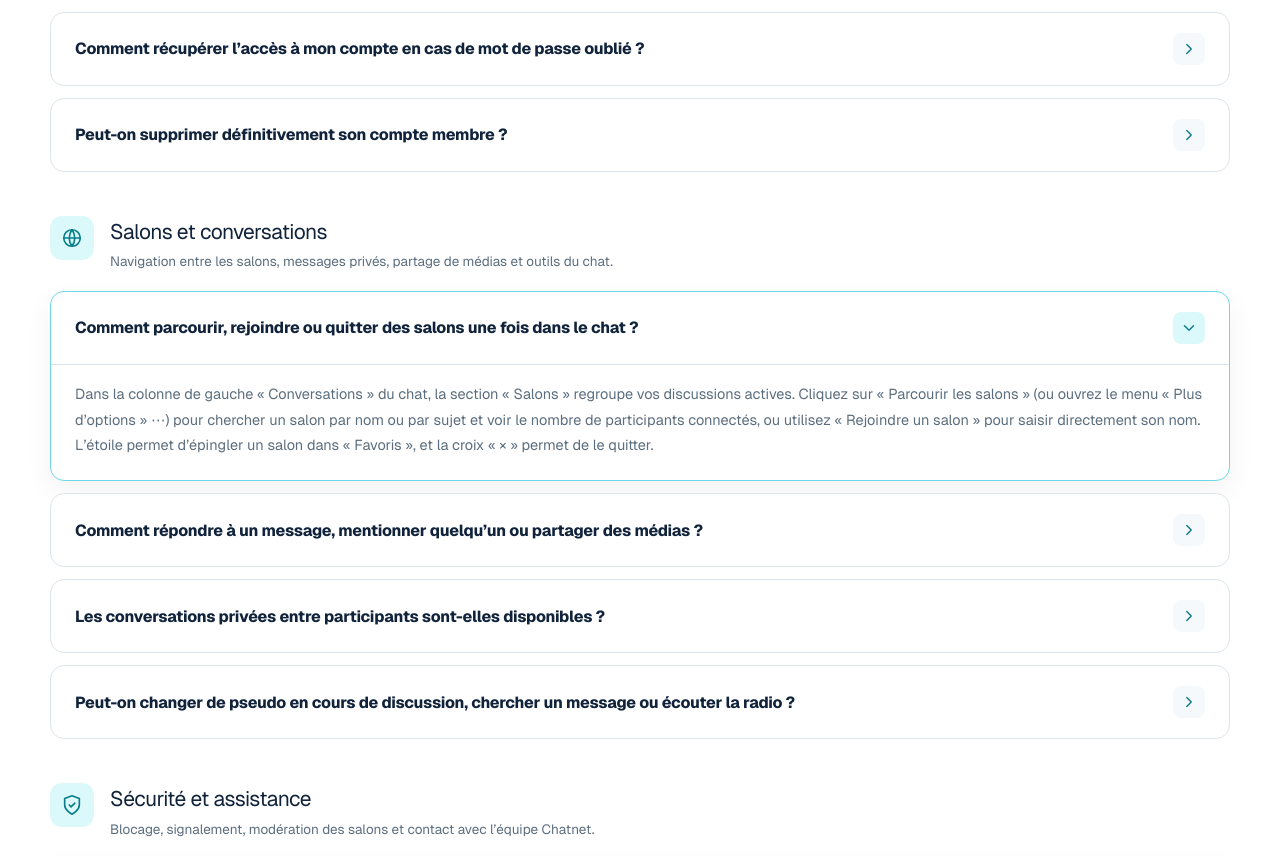
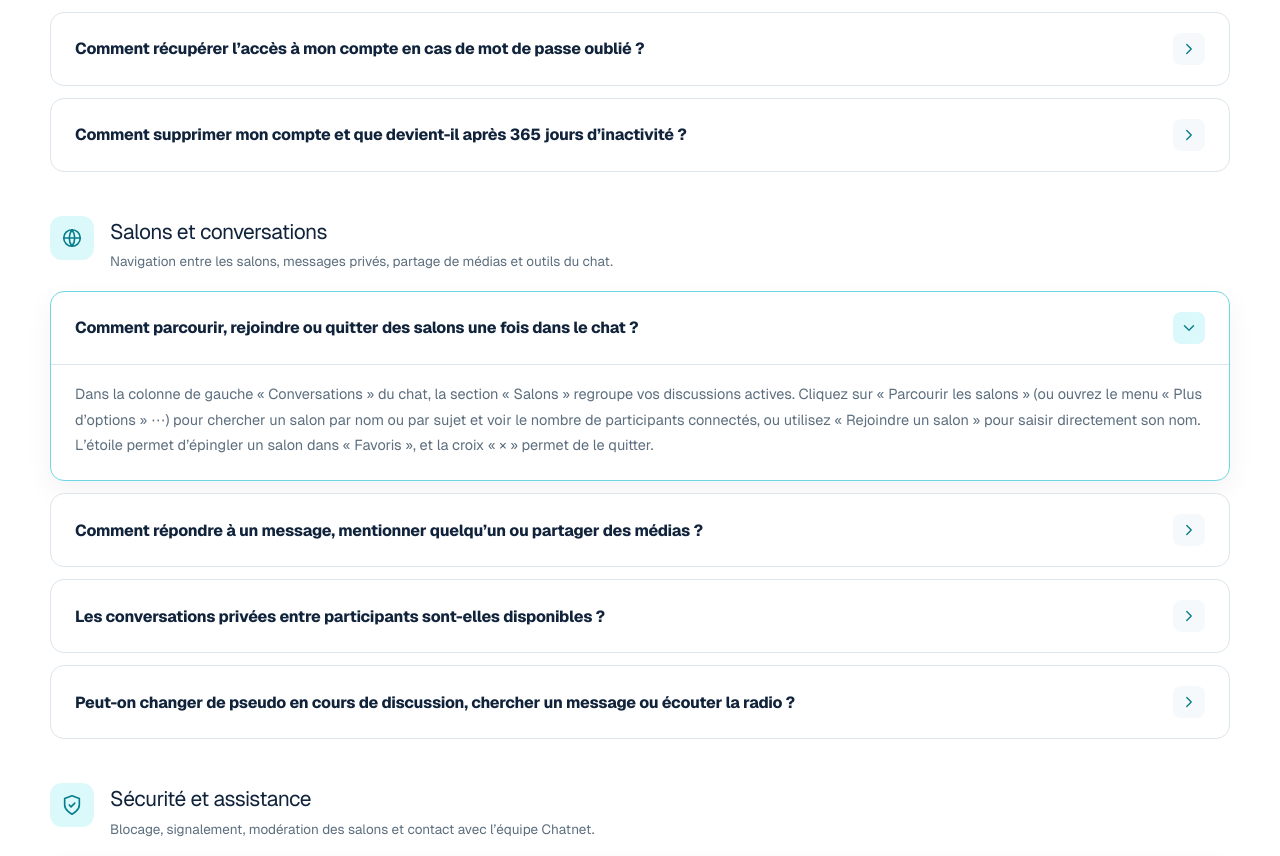
Before and after one commit to rezolixx/chatnet, a Next.js app: page / in a window 1280 px wide. Shown: the part 8486-9342 px from the top of the page. Built offline with nearby package versions, Linux system fonts and the light colour scheme; no server answers.

Commit message:
fix(faq): describe active 365-day inactivity expiry and email notices

```diff
--- a/src/components/home/HomeFaq.tsx
+++ b/src/components/home/HomeFaq.tsx
@@ -111,9 +111,9 @@ export const homeFaqCategories: readonly FaqCategory[] = [
       },
       {
         id: "faq-suppression-compte",
-        question: "Peut-on supprimer définitivement son compte membre ?",
+        question: "Comment supprimer mon compte et que devient-il après 365 jours d’inactivité ?",
         answer:
-          "Oui. Dans « Mon profil », ouvrez la rubrique « Supprimer mon compte », saisissez votre mot de passe actuel, tapez le mot « SUPPRIMER » puis cliquez sur « Supprimer définitivement ». Cette action est irréversible : votre compte membre, vos commentaires et la réservation de votre pseudo sont supprimés sur Chatnet.fr comme sur Discut.org.",
+          "Vous pouvez supprimer définitivement votre compte dans « Mon profil », rubrique « Supprimer mon compte » : saisissez votre mot de passe actuel, tapez « SUPPRIMER », puis cliquez sur « Supprimer définitivement ». Cette action est irréversible. Un compte resté inactif sur le site et sur le chat pendant 365 jours peut également être supprimé automatiquement. Des avertissements par e-mail sont envoyés 30 jours et 7 jours avant la date prévue. Une reconnexion avant la suppression renouvelle votre activité et repousse l’échéance.",
         links: [{ label: "Accéder à Mon profil", href: "/profil" }],
       },
     ],
```
